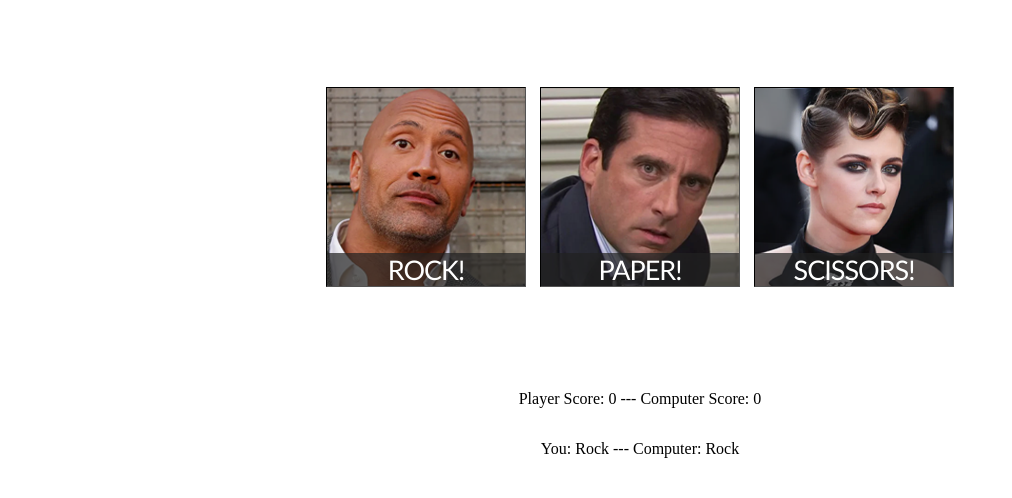
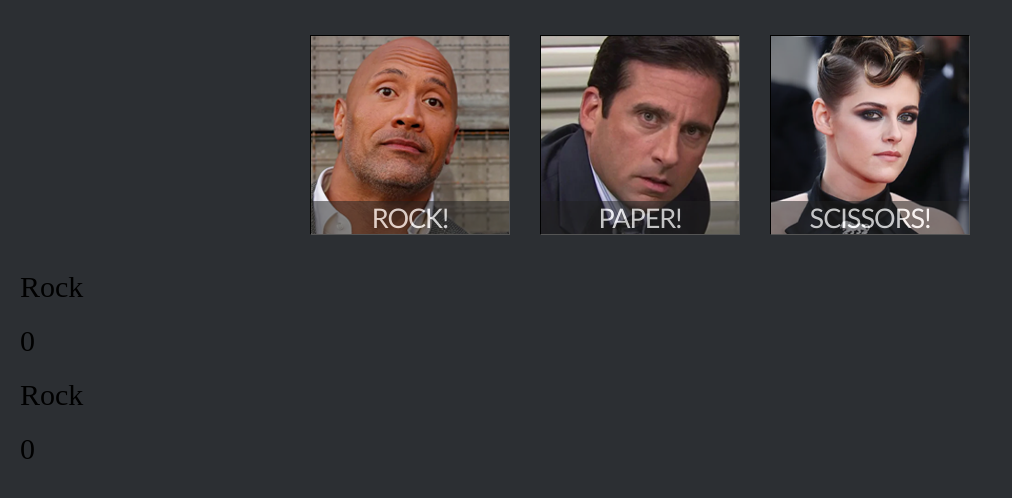
Before and after one commit to julescarson/rps, a plain HTML site: page index.html in a window 1280 px wide. Both pictures are taken after a click on the button "ROCK!". Shown: the whole page, without its empty margins (0-1012 px from the left). Drawn offline with Linux system fonts and the light colour scheme.

Commit message:
updating UI, still in progress

```diff
--- a/rps.css
+++ b/rps.css
@@ -1,9 +1,10 @@
 html,
 body {
-
     margin: 0;
     padding: 0;
-    background-color: #ffffff;
+    background-color: #2C2F33;
+    font-size: 30px;
+
 }
 
 
@@ -12,14 +13,22 @@ body {
 .endResults {
     display: flex;
     justify-content: center;
+
+}
+
+.playAgain {
+    font-size: 30px;
+    border-radius: 8px;
+    cursor: pointer;
 }
 
 button {
-    margin: 7px;
+    margin: 15px;
     border: black 1px;
     border-style: inset;
     background: none;
     overflow: hidden;
+
 }
 
 .choices {
@@ -27,8 +36,12 @@ button {
     flex-wrap: nowrap;
     align-items: center;
     justify-content: center;
-    padding: 5em;
+    padding: 0;
+    margin: 20px;
+    margin-bottom: 20px;
 }
+
+
 
 
 /* .rockBox {
@@ -49,9 +62,14 @@ button {
     background: url(scissors_blank.png);
 }
 
+.grayedout {
+    filter: grayscale(100%);
+}
+
 .rock,
 .paper,
 .scissors {
+
     display: flex;
     justify-content: center;
     align-items: end;
@@ -61,9 +79,11 @@ button {
 
 }
 
+
 .rockText,
 .paperText,
 .scissorsText {
+    opacity: 75%;
     display: flex;
     justify-content: center;
     align-content: flex-end;
@@ -79,9 +99,22 @@ button {
     -webkit-font-smoothing: antialiased;
 }
 
+.hovering:hover {
+    transition-duration: 0.3s;
+    transform: scale(1.12);
+    transform-origin: center;
+    /* box-shadow: 0px 0px 6px 6px rgba(0, 255, 221, 0.4); */
+    /* border-color: rgba(0, 0, 0, 0); */
+    filter: brightness(105%);
+    cursor: pointer;
+}
+
+
+
 .rock:hover .rockText,
 .paper:hover .paperText,
 .scissors:hover .scissorsText {
+    opacity: 85%;
     color: white;
     transform: translateY(-30px);
     transition-duration: 0.4s;
@@ -89,12 +122,22 @@ button {
 
 }
 
-.rock:hover,
-.paper:hover,
-.scissors:hover {
-    transition-duration: 0.3s;
-    transform: scale(1.12);
-    transform-origin: center;
-    box-shadow;
-    box-shadow: rgba(0, 0, 0, 0.35) 0px 5px 15px;
+
+p {
+    display: flex;
+    justify-content: inherit;
+    align-items: flex-start;
+    margin: 20px;
 }
+
+.newGame {
+    display: flex;
+    justify-content: center;
+}
+
+.playerTextSelection {
+
+    animation: infinite;
+    transition-duration: 0.4ms;
+    transition-delay: 0.2ms;
+}
--- a/rps.js
+++ b/rps.js
@@ -58,13 +58,14 @@ choices.classList.add('choices');
 choices.style.cssText = (`display: flex;  `); // button style css
 
 // Creating buttons to add to DOM
-// container for buttons
+// Rock
 const rockBox = document.createElement('div');
 rockBox.classList.add('rockBox')
 
-// Rock
 const rockButton = document.createElement('button');
-rockButton.classList.add('rock');
+rockButton.classList.add('rock', 'hovering');
+rockButton.classList.add('hovering');
+
 const rockText = document.createElement('p');
 rockText.classList.add('rockText');
 rockText.innerText = "Rock!";
@@ -72,6 +73,7 @@ rockText.innerText = "Rock!";
 // Paper
 const paperButton = document.createElement('button');
 paperButton.classList.add('paper');
+paperButton.classList.add('hovering');
 const paperText = document.createElement('p');
 paperText.classList.add('paperText');
 paperText.innerText = "Paper!";
@@ -79,29 +81,23 @@ paperText.innerText = "Paper!";
 // Scissors
 const scissorsButton = document.createElement('button');
 scissorsButton.classList.add('scissors');
+scissorsButton.classList.add('hovering');
 const scissorsText = document.createElement('p');
 scissorsText.classList.add('scissorsText');
 scissorsText.innerText = "Scissors!";
 
-// Round Results
-let roundResult = document.createElement('div');
-roundResult.classList.add('result');
+// numerical scores
+const cscore = document.createElement('p');
+cscore.classList.add('cscore');
 
-let p = document.createElement('p');
-p.classList.add('p');
+const pscore = document.createElement('p');
+pscore.classList.add('pscore');
 
-const scoreDiv = document.createElement('div');
-scoreDiv.classList.add('score');
 
-let score = document.createElement('p');
-score.classList.add('score');
-
-// End Results
-let endResults = document.createElement('p');
-endResults.classList.add('endResults');
-
+// game over - display winner
 function finalResult() {
     let resultText = '';
+
     if (computerScore > playerScore) {
         resultText = `You Lose!`
     } else {
@@ -110,38 +106,92 @@ function finalResult() {
     return resultText;
 }
 
-
-function gameOver() {
-    choices.remove();
-    console.log('gameover');
-    endResults.textContent = finalResult();
-    display.appendChild(endResults);
+// game over - disable buttons
+function disableButtons() {
+    // buttons not usable
+    rockButton.disabled = true;
+    scissorsButton.disabled = true;
+    paperButton.disabled = true;
+    // hover animation removed
+    rockButton.classList.remove('hovering');
+    scissorsButton.classList.remove('hovering');
+    paperButton.classList.remove('hovering');
+    // gray out buttons
+    rockButton.classList.add('grayedout');
+    paperButton.classList.add('grayedout');
+    scissorsButton.classList.add('grayedout');
+    // remove text overlay for buttons
+    rockText.remove(this);
+    paperText.remove(this);
+    scissorsText.remove(this);
 }
 
-function output() {
-    p.textContent = `You: ${playerSelection} --- Computer: ${computerSelection}`;
-    score.textContent = `Player Score: ${playerScore} --- Computer Score: ${computerScore}`
-    display.appendChild(scoreDiv);
-    scoreDiv.appendChild(score);
-    display.appendChild(roundResult);
-    roundResult.appendChild(p);
+// new game button div
+const newGame = document.createElement('div');
+newGame.classList.add('newGame');
+
+const playAgain = document.createElement('button');
+playAgain.classList.add('playAgain');
+playAgain.innerText = 'Play Again?';
+
+
+// game over display
+function gameOver() {
+    console.log('gameover');
+    disableButtons();
+    display.appendChild(newGame);
+    newGame.appendChild(playAgain);
 }
 
+// elements to update as game played
+const playerTextSelection = document.createElement('p');
+const computerTextSelection = document.createElement('p');
+playerTextSelection.classList.add('playerTextSelection');
+computerTextSelection.classList.add('computerTextSelection');
 
-// *** Add to DOM ***
+const playerBox = document.createElement('div');
+playerBox.classList.add('playerBox');
+
+const computerBox = document.createElement('div');
+computerBox.classList.add('computerBox');
+
+const resultBox = document.createElement('div');
+resultBox.classList.add('resultBox');
+
+
+// gameplay update
+function output() {
+
+    display.appendChild(resultBox);
+
+    playerTextSelection.textContent = `${playerSelection}`;
+    computerTextSelection.textContent = `${computerSelection}`;
+
+    pscore.textContent = `${playerScore} `;
+    cscore.textContent = `${computerScore} `;
+
+    resultBox.appendChild(playerBox);
+    playerBox.appendChild(playerTextSelection);
+    playerBox.appendChild(pscore);
+
+    resultBox.appendChild(computerBox);
+    computerBox.appendChild(computerTextSelection);
+    computerBox.appendChild(cscore);
+
+
+}
+
+// at start
 display.appendChild(choices);
-
 choices.appendChild(rockBox);
 rockBox.appendChild(rockButton);
-
 choices.appendChild(paperButton);
 choices.appendChild(scissorsButton);
-
 rockButton.appendChild(rockText);
 paperButton.appendChild(paperText);
 scissorsButton.appendChild(scissorsText);
 
-// *** Gameplay ***
+// check button press, play game, output to user
 rockButton.addEventListener('click', () => {
     playerSelection = 'Rock';
     game();
@@ -159,3 +209,8 @@ scissorsButton.addEventListener('click', () => {
     game();
     output();
 });
+
+//replay button
+playAgain.addEventListener('click', () => {
+    location.reload();
+});
```
